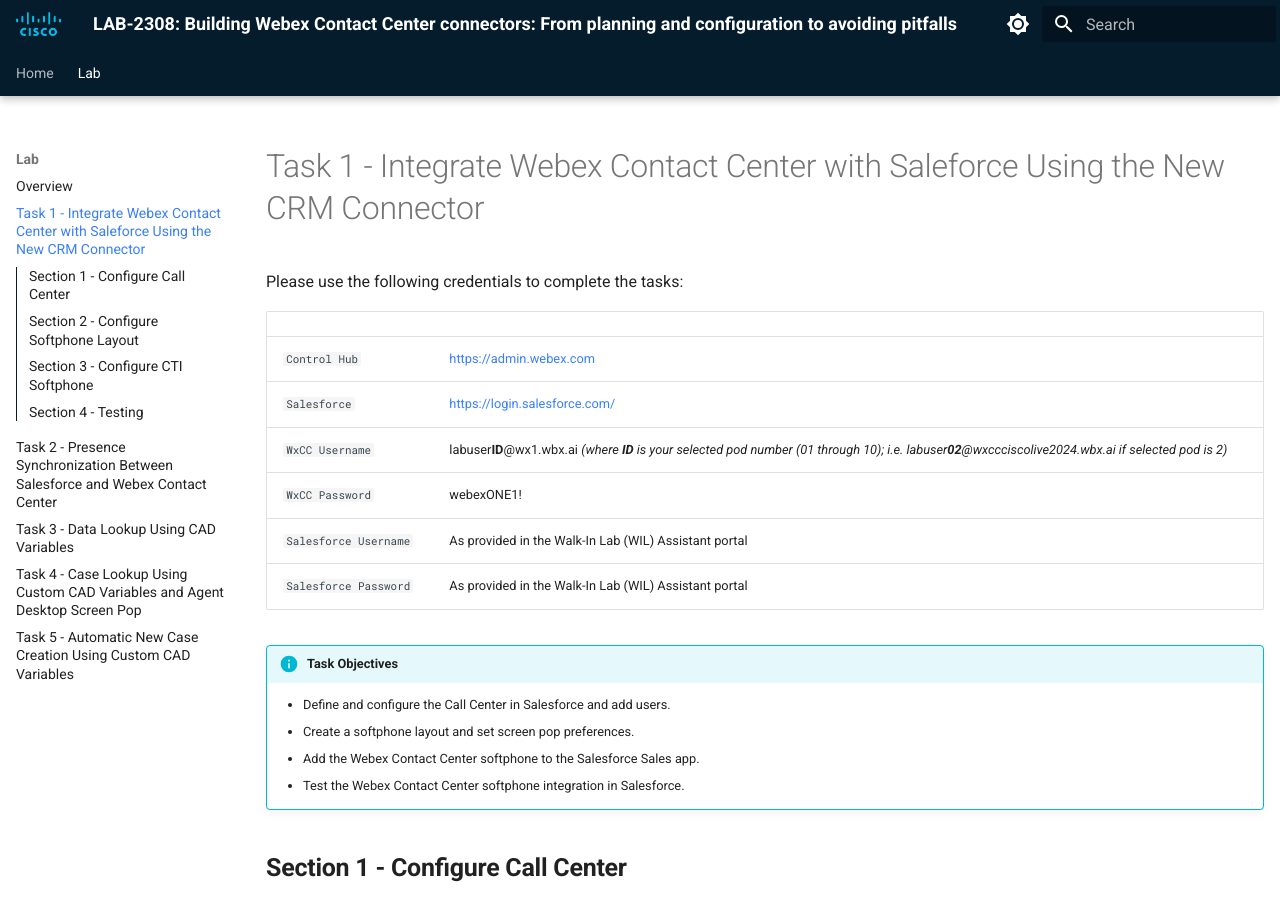
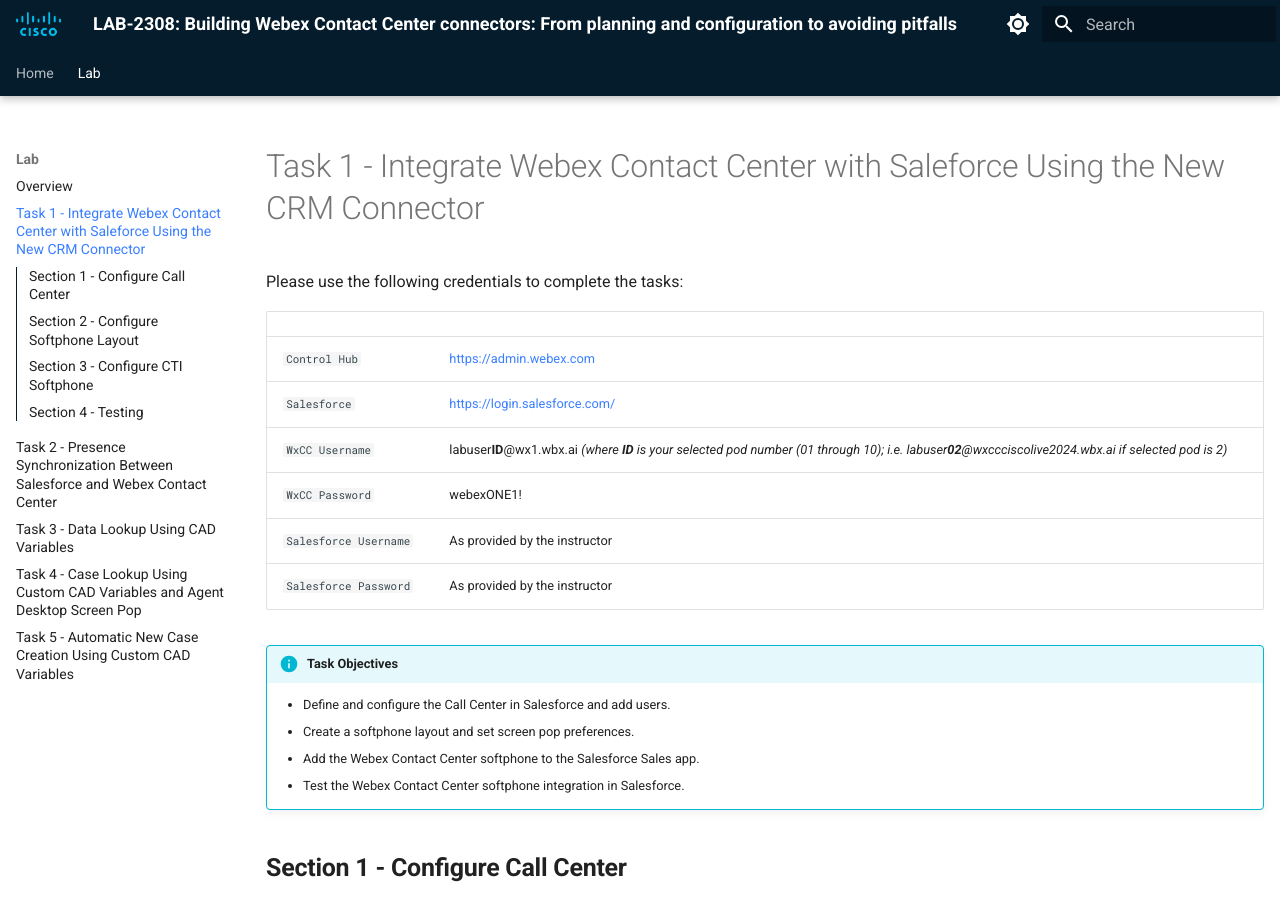
Before and after one commit to WebexCC-SA/LAB-2308, an MkDocs documentation site: the page built from docs/task1.md, in a window 1280 px wide and 900 px high. Built offline with MkDocs 1.6.1 and Material for MkDocs 9.7.7, drawn with Linux system fonts in a browser that asks for light colours.

Commit message:
Update task1.md

```diff
--- a/docs/task1.md
+++ b/docs/task1.md
@@ -10,8 +10,8 @@
 | `Salesforce`   | <a href="https://login.salesforce.com" target="_blank">https://login.salesforce.com/</a> |
 | `WxCC Username`       | labuser**ID**@wx1.wbx.ai     _(where **ID** is your selected pod number (01 through 10); i.e. labuser**02**@wxccciscolive2024.wbx.ai if selected pod is 2)_       |
 | `WxCC Password`       | webexONE1!         |
-| `Salesforce Username`       | As provided in the Walk-In Lab (WIL) Assistant portal       |
-| `Salesforce Password`       | As provided in the Walk-In Lab (WIL) Assistant portal       |
+| `Salesforce Username`       | As provided by the instructor       |
+| `Salesforce Password`       | As provided by the instructor       |
 
 
 !!! info "Task Objectives"
```
